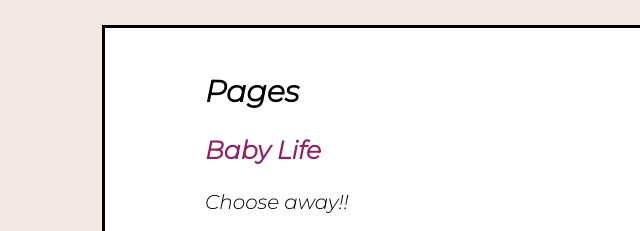
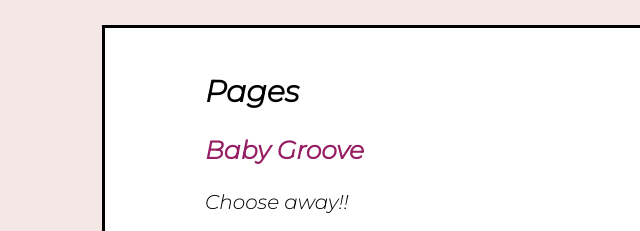
Before and after one commit to mattd3v/erinzie.github.io, a plain HTML site: page babylife.html in a window 1280 px wide. Shown: the part 139-370 px from the top of the page, 26-666 px from the left. Drawn offline with Linux system fonts and the light colour scheme; a web font is replaced by a local one.

Commit message:
Update babylife.html

```diff
--- a/babylife.html
+++ b/babylife.html
@@ -153,7 +153,7 @@ text-align: center;
   </header>
 <section class="section1">
 <h2><a href="pages.html">Pages</a></h2>
-  <h3>Baby Life</h3>
+  <h3>Baby Groove</h3>
 <p>Choose away!!</p>
   <section>
         <br>
```
